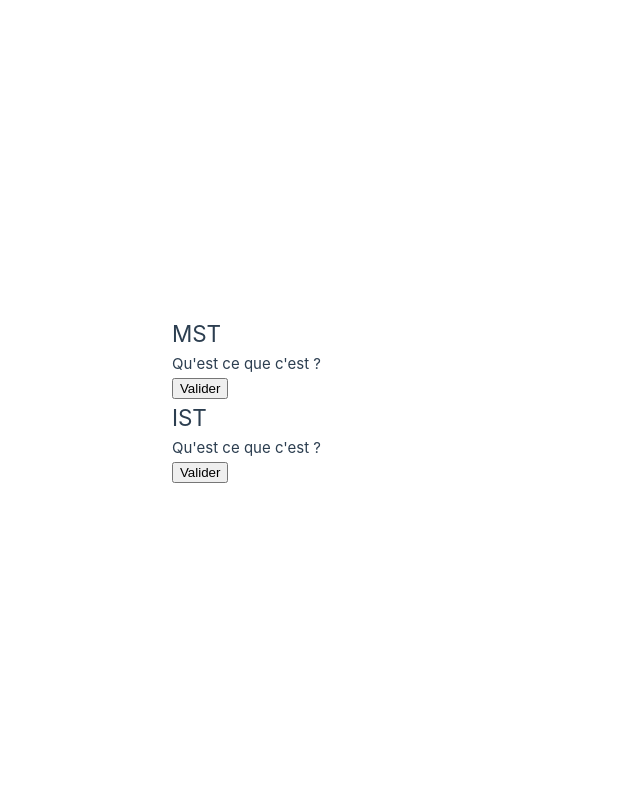
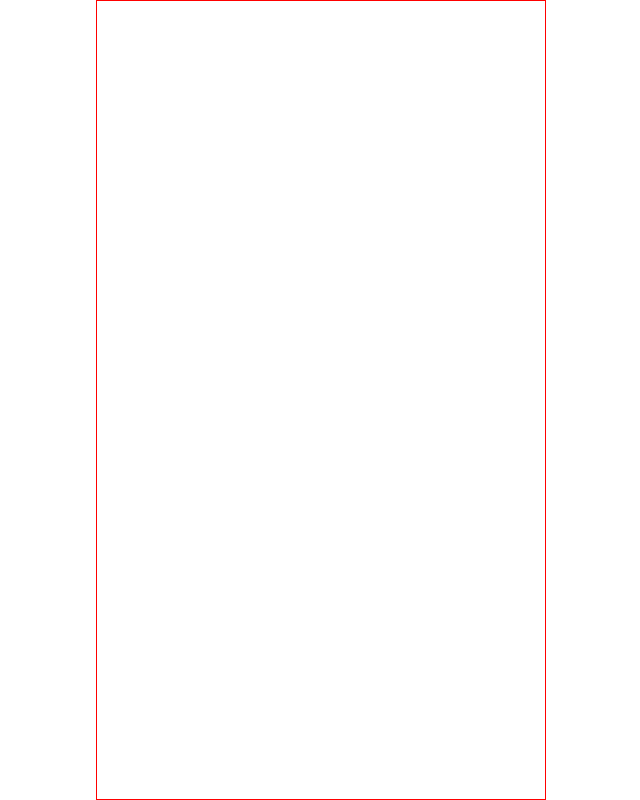
Before and after one commit to Ni-Winx-Ni-Non/App, a Vue app in the folder LHOOMST/: page / in a window 1280 px wide. Shown: the whole page, without its empty margins (319-959 px from the left). Built offline with nearby package versions, Linux system fonts and the light colour scheme.

Commit message:
Started implementation for 4 Images 1 Word component

```diff
--- a/LHOOMST/src/App.vue
+++ b/LHOOMST/src/App.vue
@@ -1,8 +1,8 @@
 <script>
-import Quizz from "./components/Quizz.vue"
+import FourImagesOneWord from "./components/FourImagesOneWord.vue"
 export default {
   components: {
-    Quizz
+    FourImagesOneWord
   },
   methods: {
     emitQuizz(params) {
@@ -13,7 +13,19 @@ export default {
 </script>
 
 <template>
-    <div>
-      <Quizz @emitValid="emitQuizz" />
-    </div>
+  <div id="main-container">
+    <FourImagesOneWord id="four-images-one-word" />
+  </div>
 </template>
+
+<style scoped>
+  #main-container {
+    width: 56.25vh;
+    height: 100vh;
+    transform: translateX(50%);
+    border: solid red 1px;
+  }
+
+  #four-images-one-word {
+  }
+</style>
--- /dev/null
+++ b/LHOOMST/src/components/FourImagesOneWord.vue
@@ -0,0 +1,32 @@
+<script>
+export default {
+    data() {
+        return {
+
+        }
+    },
+    methods: {
+
+    }
+}
+</script>
+
+
+
+<template>
+    <div>
+        <img />
+        <img />
+        <img />
+        <img />
+    </div>
+    <div>
+
+    </div>
+</template>
+
+
+
+<style scoped>
+
+</style>
```
